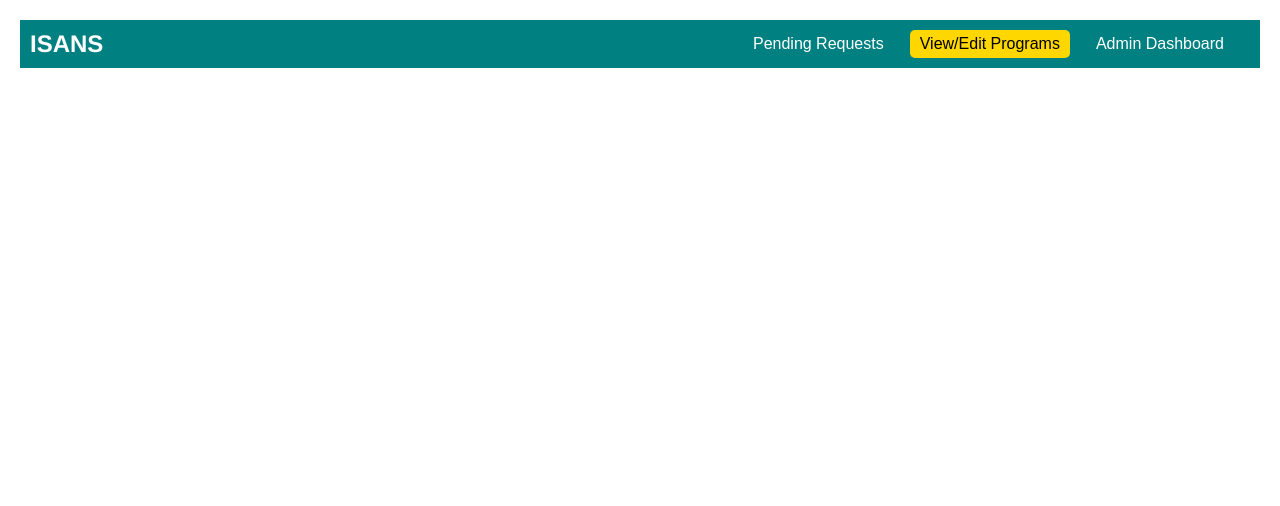
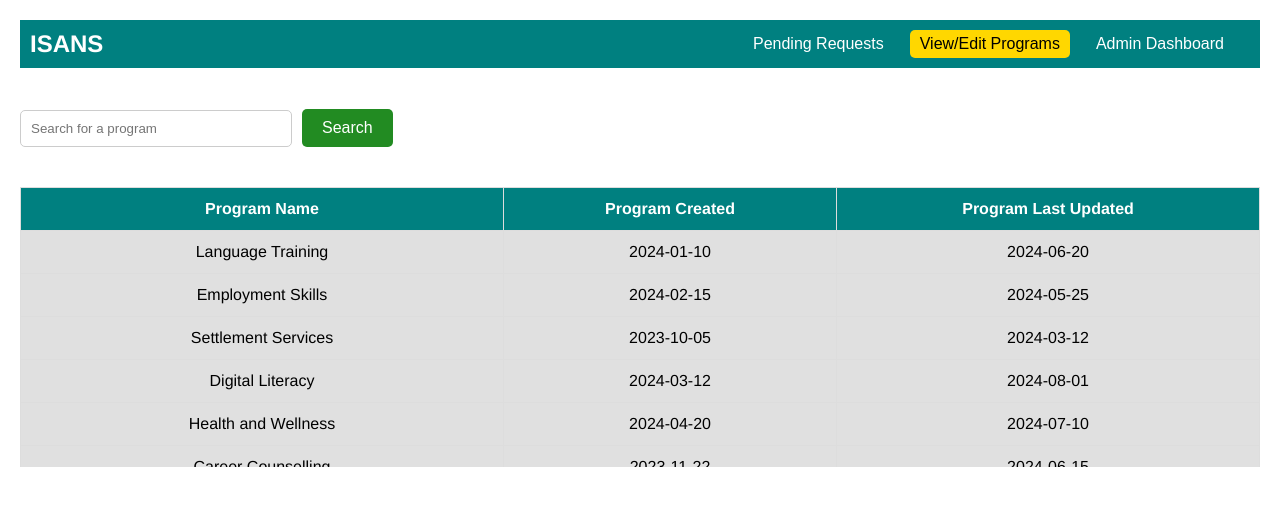
Before and after one commit to ridhimangla17/isans, a React (Create React App) app in the folder frontend/front-end-isan/: page / in a window 1280 px wide. Both pictures are taken after a click on the button "View/Edit Programs". Shown: the top 506 px of the page. Built offline with nearby package versions, Linux system fonts and the light colour scheme.

Commit message:
programs page created

```diff
--- a/frontend/front-end-isan/src/EmployeeView/Table.js
+++ b/frontend/front-end-isan/src/EmployeeView/Table.js
@@ -7,6 +7,7 @@ function Table({ applications }) {
             <table>
                 <thead>
                 <tr>
+                    <th>View</th>
                     <th>Sr No.</th>
                     <th>Name</th>
                     <th>Program</th>
@@ -17,6 +18,7 @@ function Table({ applications }) {
                 <tbody>
                 {applications.map((app, index) => (
                     <tr key={index}>
+                        <td><a href="www.google.com">icon</a></td>
                         <td>{index + 1}</td>
                         <td>{app.name}</td>
                         <td>{app.program}</td>
--- /dev/null
+++ b/frontend/front-end-isan/src/EmployeeView/ViewEditPrograms.css
@@ -0,0 +1,59 @@
+.view-edit-controls {
+    display: flex;
+    align-items: center;
+    margin-bottom: 20px;
+}
+
+.search-input {
+    padding: 10px;
+    border: 1px solid #ccc;
+    border-radius: 5px;
+    width: 250px;
+    margin-right: 10px;
+}
+
+.search-btn {
+    padding: 10px 20px;
+    background-color: #228B22;
+    border: none;
+    color: white;
+    font-size: 16px;
+    border-radius: 5px;
+    cursor: pointer;
+}
+
+.search-btn:hover {
+    opacity: 0.8;
+}
+
+.table-container {
+    max-height: 300px;
+    overflow-y: auto;
+}
+
+table {
+    width: 100%;
+    border-collapse: collapse;
+}
+
+th, td {
+    padding: 12px;
+    text-align: center;
+    border: 1px solid #ddd;
+}
+
+th {
+    background-color: #008080;
+    color: white;
+    position: sticky;
+    top: 0;
+    z-index: 1;
+}
+
+tbody tr:nth-child(even) {
+    background-color: #f2f2f2;
+}
+
+tbody tr td {
+    background-color: #e0e0e0;
+}
--- a/frontend/front-end-isan/src/EmployeeView/ViewEditPrograms.js
+++ b/frontend/front-end-isan/src/EmployeeView/ViewEditPrograms.js
@@ -1,7 +1,59 @@
-import React from 'react';
+import React, { useState } from 'react';
+import './ViewEditPrograms.css';
+import { programsData } from './programsData';
 
 function ViewEditPrograms() {
-    return <div></div>;
+    const [searchTerm, setSearchTerm] = useState('');
+    const [programs, setPrograms] = useState(programsData);
+
+    const handleSearchChange = (e) => {
+        setSearchTerm(e.target.value);
+    };
+
+    const filteredPrograms = programs.filter((program) =>
+        program.name.toLowerCase().includes(searchTerm.toLowerCase())
+    );
+
+    return (
+        <div>
+            <div className="view-edit-controls">
+                <input
+                    type="text"
+                    className="search-input"
+                    placeholder="Search for a program"
+                    value={searchTerm}
+                    onChange={handleSearchChange}
+                />
+                <button className="search-btn">Search</button>
+            </div>
+            <div className="table-container">
+                <table>
+                    <thead>
+                    <tr>
+                        <th>Program Name</th>
+                        <th>Program Created</th>
+                        <th>Program Last Updated</th>
+                    </tr>
+                    </thead>
+                    <tbody>
+                    {filteredPrograms.length > 0 ? (
+                        filteredPrograms.map((program, index) => (
+                            <tr key={index}>
+                                <td>{program.name}</td>
+                                <td>{program.created}</td>
+                                <td>{program.updated}</td>
+                            </tr>
+                        ))
+                    ) : (
+                        <tr>
+                            <td colSpan="3">No programs found</td>
+                        </tr>
+                    )}
+                    </tbody>
+                </table>
+            </div>
+        </div>
+    );
 }
 
 export default ViewEditPrograms;
--- /dev/null
+++ b/frontend/front-end-isan/src/EmployeeView/programsData.js
@@ -0,0 +1,30 @@
+export const programsData = [
+    { name: 'Language Training', created: '2024-01-10', updated: '2024-06-20' },
+    { name: 'Employment Skills', created: '2024-02-15', updated: '2024-05-25' },
+    { name: 'Settlement Services', created: '2023-10-05', updated: '2024-03-12' },
+    { name: 'Digital Literacy', created: '2024-03-12', updated: '2024-08-01' },
+    { name: 'Health and Wellness', created: '2024-04-20', updated: '2024-07-10' },
+    { name: 'Career Counselling', created: '2023-11-22', updated: '2024-06-15' },
+    { name: 'Youth Employment Program', created: '2024-05-30', updated: '2024-09-02' },
+    { name: 'Entrepreneurship Program', created: '2024-07-15', updated: '2024-09-10' },
+    { name: 'Financial Literacy', created: '2023-12-18', updated: '2024-02-01' },
+    { name: 'Cultural Integration', created: '2023-09-01', updated: '2024-05-05' },
+    { name: 'Volunteer Coordination', created: '2024-06-10', updated: '2024-08-15' },
+    { name: 'Women’s Empowerment', created: '2023-08-22', updated: '2024-04-28' },
+    { name: 'Seniors Support Program', created: '2023-10-30', updated: '2024-07-18' },
+    { name: 'Mental Health Awareness', created: '2023-09-15', updated: '2024-03-03' },
+    { name: 'Language Training', created: '2024-01-10', updated: '2024-06-20' },
+    { name: 'Employment Skills', created: '2024-02-15', updated: '2024-05-25' },
+    { name: 'Settlement Services', created: '2023-10-05', updated: '2024-03-12' },
+    { name: 'Digital Literacy', created: '2024-03-12', updated: '2024-08-01' },
+    { name: 'Health and Wellness', created: '2024-04-20', updated: '2024-07-10' },
+    { name: 'Career Counselling', created: '2023-11-22', updated: '2024-06-15' },
+    { name: 'Youth Employment Program', created: '2024-05-30', updated: '2024-09-02' },
+    { name: 'Entrepreneurship Program', created: '2024-07-15', updated: '2024-09-10' },
+    { name: 'Financial Literacy', created: '2023-12-18', updated: '2024-02-01' },
+    { name: 'Cultural Integration', created: '2023-09-01', updated: '2024-05-05' },
+    { name: 'Volunteer Coordination', created: '2024-06-10', updated: '2024-08-15' },
+    { name: 'Women’s Empowerment', created: '2023-08-22', updated: '2024-04-28' },
+    { name: 'Seniors Support Program', created: '2023-10-30', updated: '2024-07-18' },
+    { name: 'Mental Health Awareness', created: '2023-09-15', updated: '2024-03-03' },
+];
```
Also changed, not shown: 1 other file (tests, documents, lock files or other folders).
